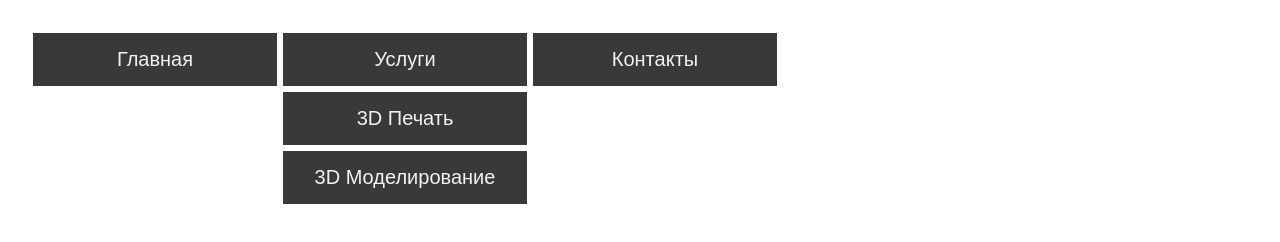
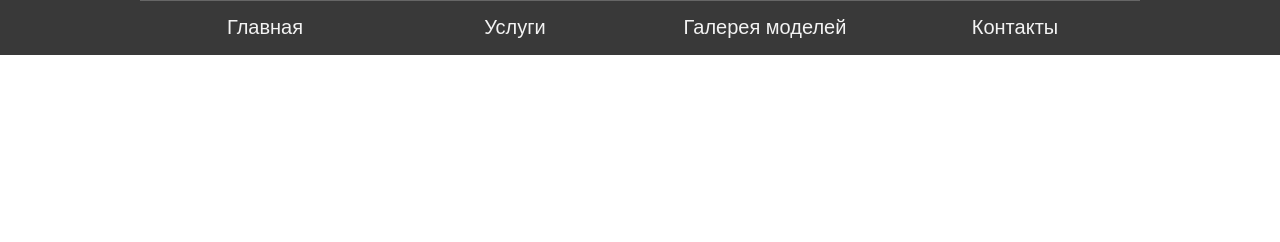
Before and after one commit to PavelBDeveloper/3DService, a plain HTML site: page index.html in a window 1280 px wide. Drawn offline with Linux system fonts and the light colour scheme.

Commit message:
Add files via upload

```diff
--- a/css/style.css
+++ b/css/style.css
@@ -6,32 +6,73 @@
 	font-family: sans-serif;
 }
 
-#nav {margin: 30px;}
+#menu {
+	margin: 0 auto;
+	height: 55px;
+	width: 1000px;
+}
 
-#nav li {
+#panel {
+	width: 100%;
+	height: 55px;
+	background: #393939;
+}
+
+.nav li {
 	list-style: none;
 	float: left;
 	width: 250px;
 }
 
-#nav li ul {
+.nav ul {
 	display: block;
 }
 
-#nav li a {
+.nav a {
 	text-decoration: none;
 	font-size: 20px;
 	color: #f3f3f3;
 	background: #393939;
 	display: block;
-	margin: 3px;
+
+	border-left: 1px solid #666;
+	border-right: 1px solid #666;
+	border-top: 1px solid #666;
+
 	padding: 15px;
 	text-align: center;
+	transition: 0.3s all;
 }
 
-#nav li a:hover {
+.nav:first-child a{border-left: 0;}
+.nav:last-child a{border-right: 0;}
+
+.nav li a:hover {
 	background: #666;
 }
+
+.drop li:last-child a{
+	border-radius: 0 0 3px 3px;
+}
+
+/* Всплывание */
+
+.list {
+	position: relative;
+}
+
+.drop {
+	position: absolute;
+	opacity: 0;
+	left: -9999em;
+}
+
+.list:hover .drop{
+	left: 0;
+	opacity: 1;
+	transition: 0.3s opacity;
+}
+
 
 /*#sidebar.active {
 	left: 20px;
--- a/index.html
+++ b/index.html
@@ -7,15 +7,18 @@
 		<link rel="shortcut icon" href="" type="image/x-icon" /> <!-- Икона сайта -->
 	</head>
 	<body>
-		<div id="nav">
-			<li><a href="#">Главная</a></li>
-			<li><a href="#">Услуги</a>
-			    <ul>
+		<div id="panel">
+			<div id="menu" class="nav">
+			<li class="list"><a href="#">Главная</a></li>
+			<li class="list"><a href="#">Услуги</a>
+			    <ul class="drop">
 			    	<li><a href="#">3D Печать</a></li>
 			    	<li><a href="#">3D Моделирование</a></li>
 			    </ul>
 			</li>
-			<li><a href="#">Контакты</a></li>
+			<li class="list"><a href="#">Галерея моделей</a>
+			<li class="list"><a href="#">Контакты</a></li>
+		</div>
 		</div>
 		<script src="js/menu.js"></script>
 	</body>
```
